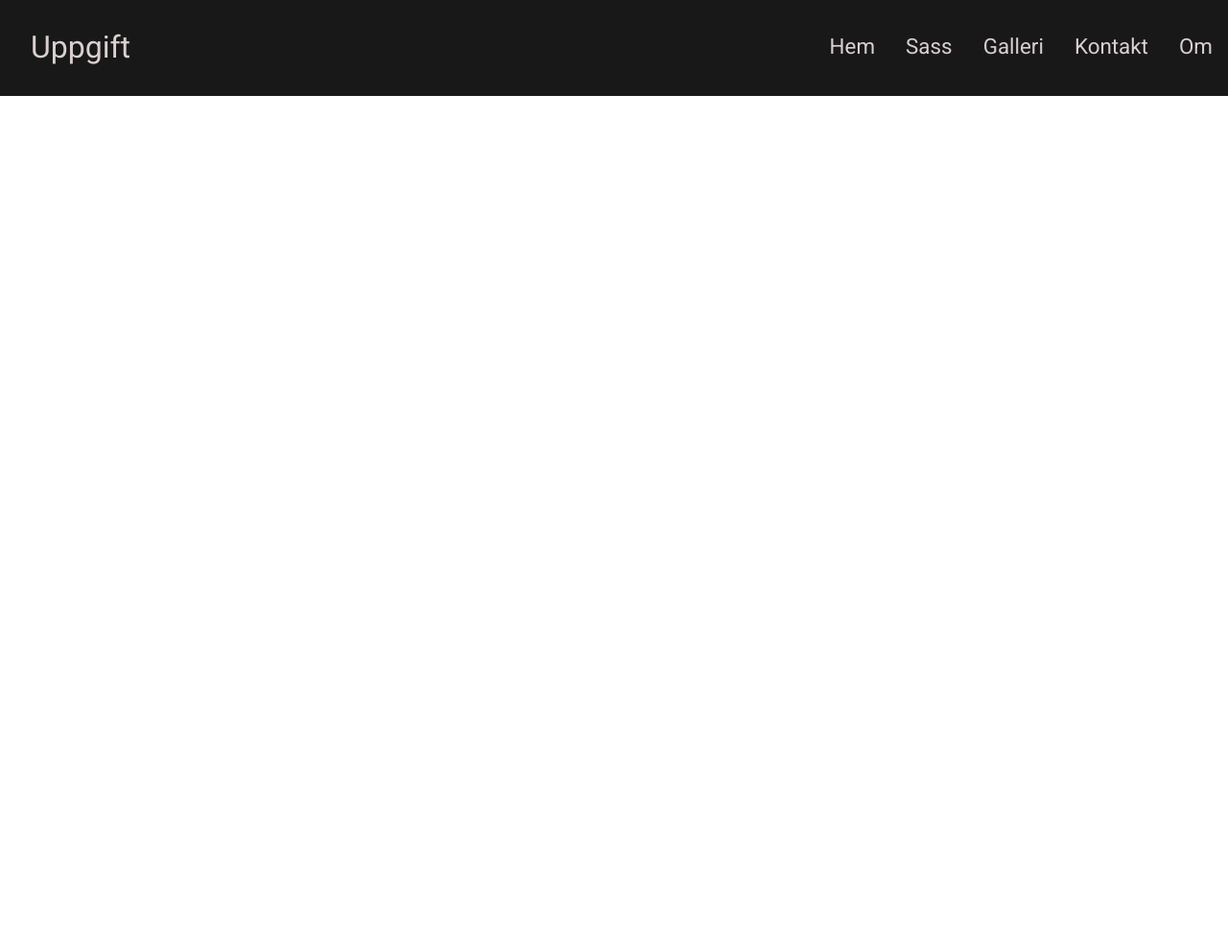
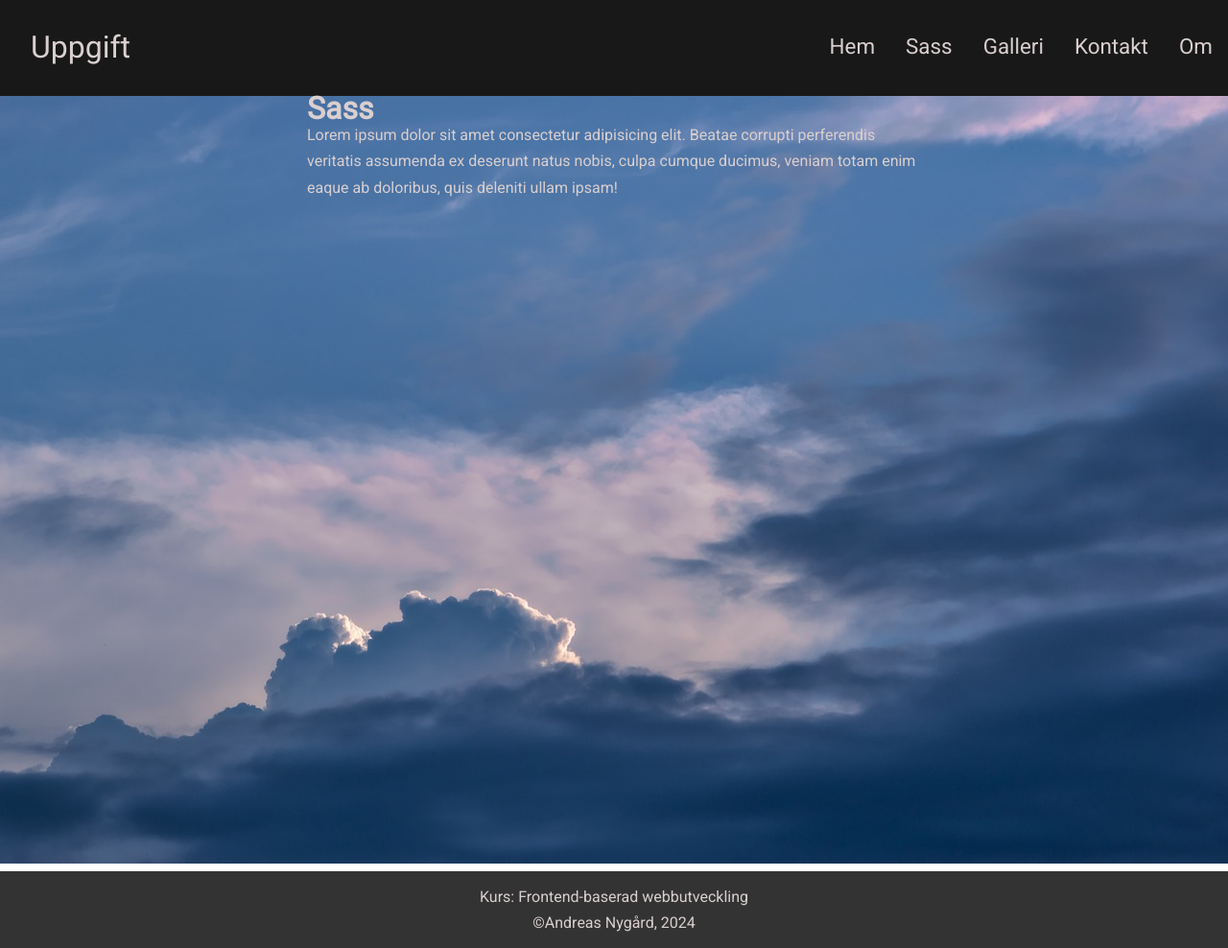
Before and after one commit to Nygaaard/Uppgift-sass, a website built with Parcel: page src/index.html in a window 1280 px wide. Shown: the whole page at 96% size. Before the commit the page ends 800 px from the top, so only its background shows below. Built offline with nearby package versions, Linux system fonts and the light colour scheme.

Commit message:
Added footer and scss-files

```diff
--- /dev/null
+++ b/src/css/abstracts/typography.scss
@@ -0,0 +1,6 @@
+p {
+  font-size: 1rem;
+}
+h1 {
+  font-size: 2rem;
+}
--- /dev/null
+++ b/src/css/layout/footer.scss
@@ -0,0 +1,12 @@
+@use "../abstracts/variables.scss";
+
+footer {
+  background-color: variables.$main-grey;
+  min-height: 80px;
+  text-align: center;
+  display: flex;
+  flex-direction: column;
+  align-items: center;
+  justify-content: center;
+  color: variables.$main-white;
+}
--- a/src/css/layout/header.scss
+++ b/src/css/layout/header.scss
@@ -1,4 +1,4 @@
-@use "../variables.scss";
+@use "../abstracts/variables.scss";
 
 .nav-mobile-container {
   display: none;
--- a/src/css/main.scss
+++ b/src/css/main.scss
@@ -1,4 +1,8 @@
 @use "./layout/body.scss";
 @use "./layout/header.scss";
+@use "./layout/footer.scss";
 
-@use "./variables.scss";
+@use "./abstracts/variables.scss";
+@use "./abstracts/typography.scss";
+
+@use "./pages/index.scss";
--- /dev/null
+++ b/src/css/pages/index.scss
@@ -0,0 +1,20 @@
+@use "../abstracts/variables.scss";
+
+.cloud-wrapper {
+  position: relative;
+}
+.info-wrapper {
+  display: flex;
+  justify-content: center;
+}
+.index-text {
+  z-index: 1;
+  position: absolute;
+  top: 0;
+  color: variables.$main-white;
+  width: 50%;
+}
+.cloud {
+  width: 100%;
+  height: 100vh;
+}
--- a/src/index.html
+++ b/src/index.html
@@ -44,5 +44,26 @@
         </ul>
       </nav>
     </header>
+    <main class="cloud-wrapper">
+      <picture>
+        <source srcset="./images/clouds.jpg?as=webp" class="cloud" />
+        <img src="./images/clouds.jpg" alt="Moln" class="cloud" />
+      </picture>
+      <div class="info-wrapper">
+        <section class="index-text">
+          <h1>Sass</h1>
+          <p>
+            Lorem ipsum dolor sit amet consectetur adipisicing elit. Beatae
+            corrupti perferendis veritatis assumenda ex deserunt natus nobis,
+            culpa cumque ducimus, veniam totam enim eaque ab doloribus, quis
+            deleniti ullam ipsam!
+          </p>
+        </section>
+      </div>
+    </main>
+    <footer>
+      <p>Kurs: Frontend-baserad webbutveckling</p>
+      <p>&copy;Andreas Nygård, 2024</p>
+    </footer>
   </body>
 </html>
```
Also changed, not shown: dist/clouds.6a6b0b58.webp (added), dist/clouds.b49b7094.jpg (added), dist/gallery.html, dist/index.html, dist/sass.html, src/css/abstracts/variables.scss (renamed from src/css/variables.scss), src/images/clouds.jpg (added), 2 other files.
